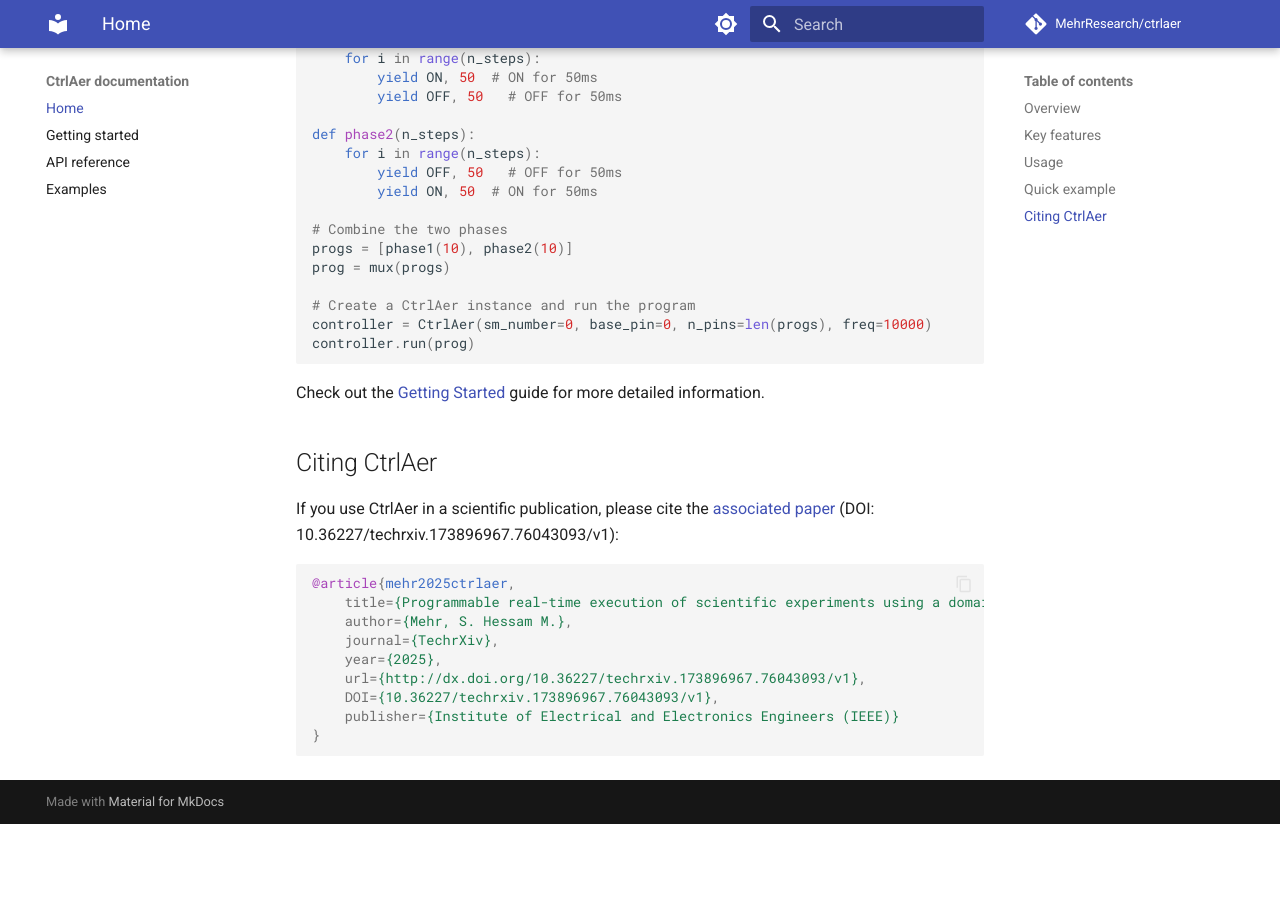
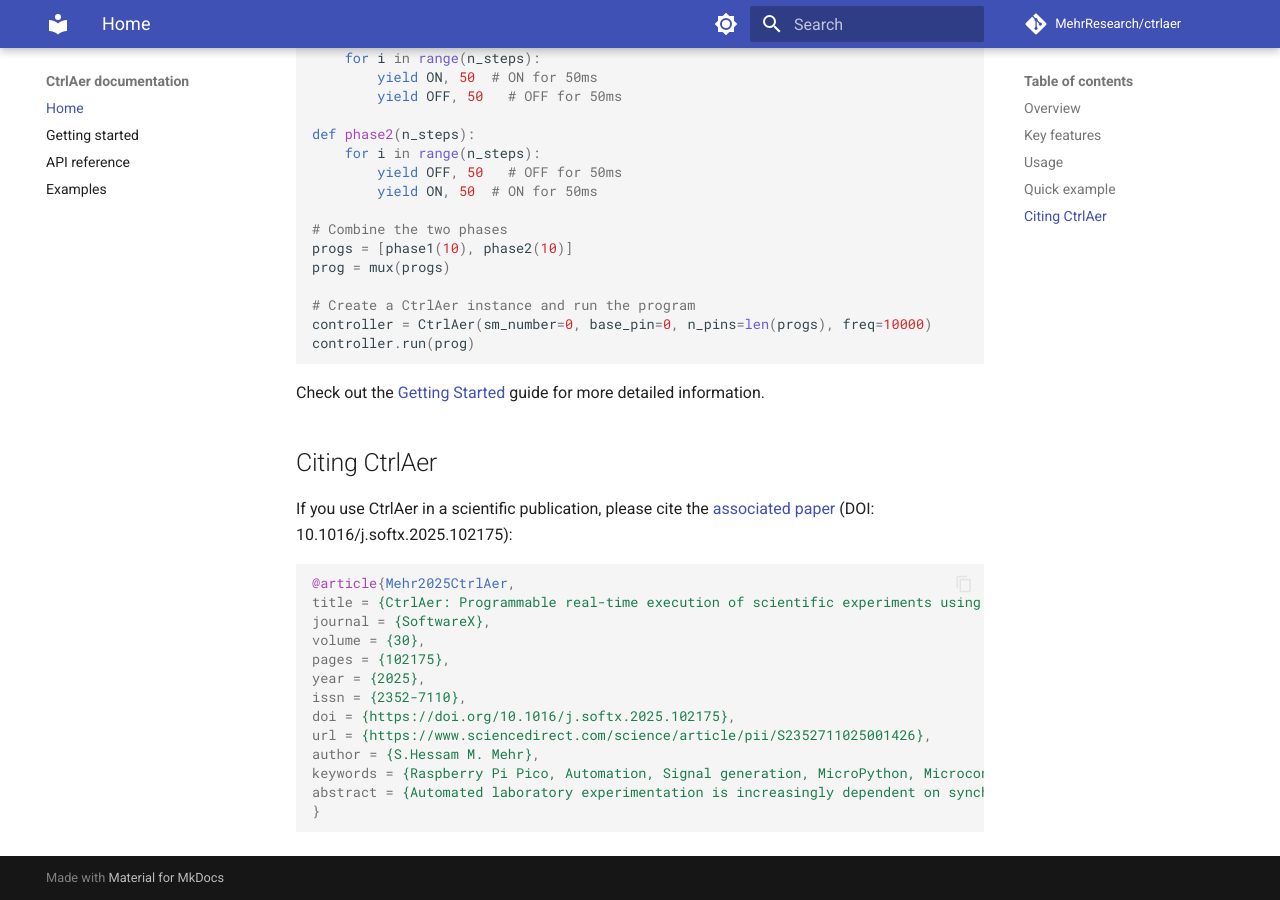
Before and after one commit to MehrResearch/ctrlaer, an MkDocs documentation site: the page built from docs/index.md, in a window 1280 px wide and 900 px high, scrolled down 1234 px. Built offline with MkDocs 1.6.1 and Material for MkDocs 9.7.7, drawn with Linux system fonts in a browser that asks for light colours; comment, search, counter and statistics services are not loaded; before the commit the page ends 2058 px from its top, so only the background shows below that.

Commit message:
Update citation.

````diff
--- a/docs/index.md
+++ b/docs/index.md
@@ -55,16 +55,20 @@ Check out the [Getting Started](getting-started.md) guide for more detailed info
 
 ## Citing CtrlAer
 
-If you use CtrlAer in a scientific publication, please cite the [associated paper](https://doi.org/10.36227/techrxiv.173896967.76043093/v1) (DOI: 10.36227/techrxiv.173896967.76043093/v1):
+If you use CtrlAer in a scientific publication, please cite the [associated paper](https://doi.org/10.1016/j.softx.2025.102175) (DOI: 10.1016/j.softx.2025.102175):
 
 ```bibtex
-@article{mehr2025ctrlaer,
-    title={Programmable real-time execution of scientific experiments using a domain specific language for the Raspberry Pi Pico},
-    author={Mehr, S. Hessam M.},
-    journal={TechrXiv},
-    year={2025},
-    url={http://dx.doi.org/10.36227/techrxiv.173896967.76043093/v1},
-    DOI={10.36227/techrxiv.173896967.76043093/v1},
-    publisher={Institute of Electrical and Electronics Engineers (IEEE)}
+@article{Mehr2025CtrlAer,
+title = {CtrlAer: Programmable real-time execution of scientific experiments using a domain specific language for the Raspberry Pi Pico/Pico 2},
+journal = {SoftwareX},
+volume = {30},
+pages = {102175},
+year = {2025},
+issn = {2352-7110},
+doi = {https://doi.org/10.1016/j.softx.2025.102175},
+url = {https://www.sciencedirect.com/science/article/pii/S2352711025001426},
+author = {S.Hessam M. Mehr},
+keywords = {Raspberry Pi Pico, Automation, Signal generation, MicroPython, Microcontroller, Real-time, Domain-specific language},
+abstract = {Automated laboratory experimentation is increasingly dependent on synchronized operation of a heterogeneous hardware setups according to arbitrarily complex user-defined timing, but there is a lack of accessible, vendor-neutral options for reliable generation of these control signals. We present, CtrlAer, a domain-specific language for describing activation signals on a synchronized parallel timeline via a simple syntax containing only a handful of primitives. Embedded within MicroPython, CtrlAer programs are directly executable on the widely available and inexpensive Raspberry Pi Pico/Pico 2 and the wide ecosystem of open hardware development boards built around the RP2040/RP2350 microcontrollers. CtrlAer allows arbitrarily long and complex control sequences to be generated on up to 16 fully synchronized parallel channels at up to 10.7 MHz on the RP2350 (8.9 MHz on the RP2040), scaling to the needs of scientific experiments in a variety of disciplines.}
 }
 ```
````
